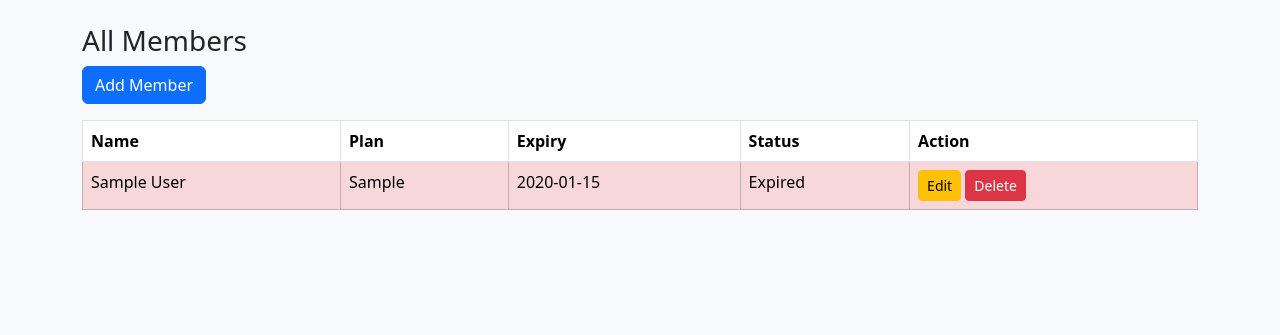
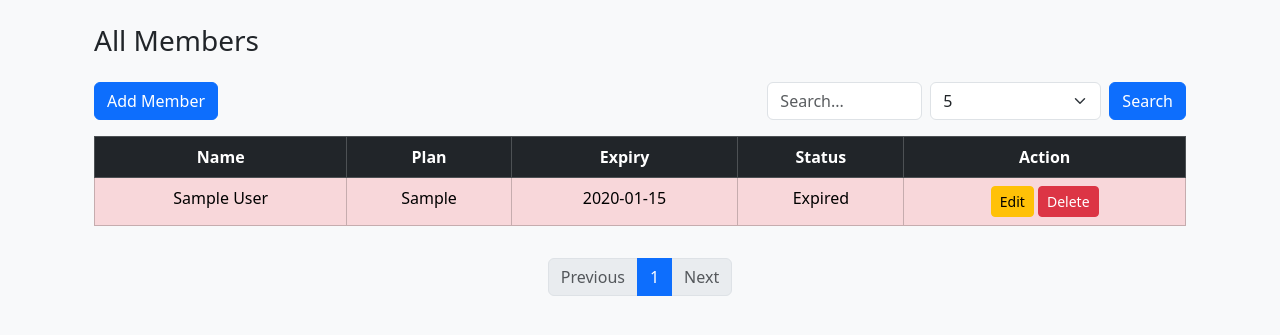
Before and after one commit to Jamirahmadmulani/fittrack_project, a Flask app: page /members in a window 1280 px wide. Shown: the part 72-407 px from the top of the page. Run offline with Flask 3, Linux system fonts and the light colour scheme; tables that the repository leaves empty hold one stand-in row (values such as "Sample post").

Commit message:
fittrack project first commit

```diff
--- a/app.py
+++ b/app.py
@@ -2,7 +2,7 @@ from flask import Flask, render_template, request, redirect, url_for, flash
 from config import Config
 from models import db, Member
 from datetime import datetime
-
+from sqlalchemy import or_
 app = Flask(__name__)
 app.config.from_object(Config)
 
@@ -25,10 +25,44 @@ def dashboard():
                            expired_members=expired_members,
                            total_revenue=total_revenue)
 
+
 @app.route("/members")
 def view_members():
-    members = Member.query.all()
-    return render_template("view_members.html", members=members)
+
+    page = int(request.args.get("page", 1))
+    size = int(request.args.get("size", 5))
+    search = request.args.get("search", "")
+
+
+    query = Member.query
+
+
+    if search:
+        query = query.filter(
+            or_(
+                Member.name.ilike(f"%{search}%"),
+
+                Member.plan.ilike(f"%{search}%")
+            )
+        )
+
+
+    total_records = query.count()
+
+
+    offset = (page - 1) * size
+
+
+    members = query.limit(size).offset(offset).all()
+
+    return render_template(
+        "view_members.html",
+        members=members,
+        page=page,
+        size=size,
+        total_records=total_records,
+        search=search
+    )
 
 @app.route("/add", methods=["GET", "POST"])
 def add_member():
--- a/templates/view_members.html
+++ b/templates/view_members.html
@@ -1,22 +1,82 @@
 {% extends "base.html" %}
 {% block content %}
-<h3>All Members</h3>
-<a href="/add" class="btn btn-primary mb-3">Add Member</a>
-<table class="table table-bordered">
+
+<div class="container mt-4">
+
+    <h3 class="mb-4">All Members</h3>
+
+    <div class="d-flex justify-content-between align-items-center mb-3">
+        <a href="/add" class="btn btn-primary">Add Member</a>
+
+
+        <form method="get" class="d-flex align-items-center">
+            <input type="text" name="search" class="form-control me-2" placeholder="Search..." value="{{ search }}">
+
+            <select name="size" class="form-select me-2" onchange="this.form.submit()">
+                <option value="5" {% if size == 5 %}selected{% endif %}>5</option>
+                <option value="10" {% if size == 10 %}selected{% endif %}>10</option>
+                <option value="20" {% if size == 20 %}selected{% endif %}>20</option>
+                <option value="50" {% if size == 50 %}selected{% endif %}>50</option>
+            </select>
+
+            <button type="submit" class="btn btn-primary">Search</button>
+        </form>
+    </div>
+
+
+    <div class="table-responsive">
+        <table class="table table-bordered table-hover text-center">
+            <thead class="table-dark">
                 <tr>
-<th>Name</th><th>Plan</th><th>Expiry</th><th>Status</th><th>Action</th>
+                    <th>Name</th>
+                    <th>Plan</th>
+                    <th>Expiry</th>
+                    <th>Status</th>
+                    <th>Action</th>
                 </tr>
+            </thead>
+            <tbody>
                 {% for m in members %}
                 <tr class="{% if m.status() == 'Expired' %}table-danger{% endif %}">
                     <td>{{ m.name }}</td>
                     <td>{{ m.plan }}</td>
-<td>{{ m.expiry_date }}</td>
+                    <td>{{ m.expiry_date.strftime('%Y-%m-%d') }}</td>
                     <td>{{ m.status() }}</td>
                     <td>
                         <a href="/edit/{{ m.id }}" class="btn btn-warning btn-sm">Edit</a>
-<a href="/delete/{{ m.id }}" class="btn btn-danger btn-sm">Delete</a>
+                        <a href="/delete/{{ m.id }}" class="btn btn-danger btn-sm"
+                           onclick="return confirm('Are you sure you want to delete this member?')">Delete</a>
                     </td>
                 </tr>
                 {% endfor %}
+            </tbody>
         </table>
+    </div>
+
+
+    <nav aria-label="Page navigation">
+        <ul class="pagination justify-content-center mt-3">
+            {% set total_pages = (total_records // size) + (1 if total_records % size > 0 else 0) %}
+
+
+            <li class="page-item {% if page <= 1 %}disabled{% endif %}">
+                <a class="page-link" href="?page={{ page-1 }}&size={{ size }}&search={{ search }}">Previous</a>
+            </li>
+
+
+            {% for p in range(1, total_pages+1) %}
+            <li class="page-item {% if page == p %}active{% endif %}">
+                <a class="page-link" href="?page={{ p }}&size={{ size }}&search={{ search }}">{{ p }}</a>
+            </li>
+            {% endfor %}
+
+
+            <li class="page-item {% if page >= total_pages %}disabled{% endif %}">
+                <a class="page-link" href="?page={{ page+1 }}&size={{ size }}&search={{ search }}">Next</a>
+            </li>
+        </ul>
+    </nav>
+
+</div>
+
 {% endblock %}
```
Lines whose indentation alone changed are shown as unchanged.
